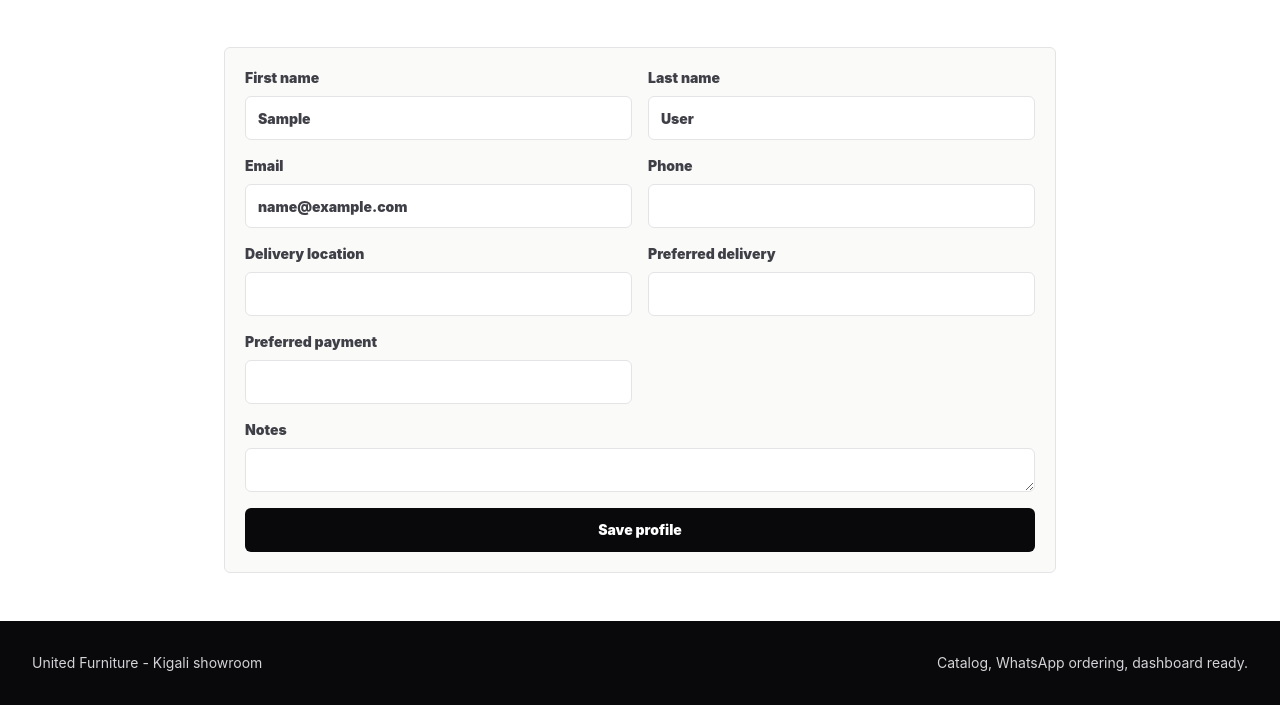
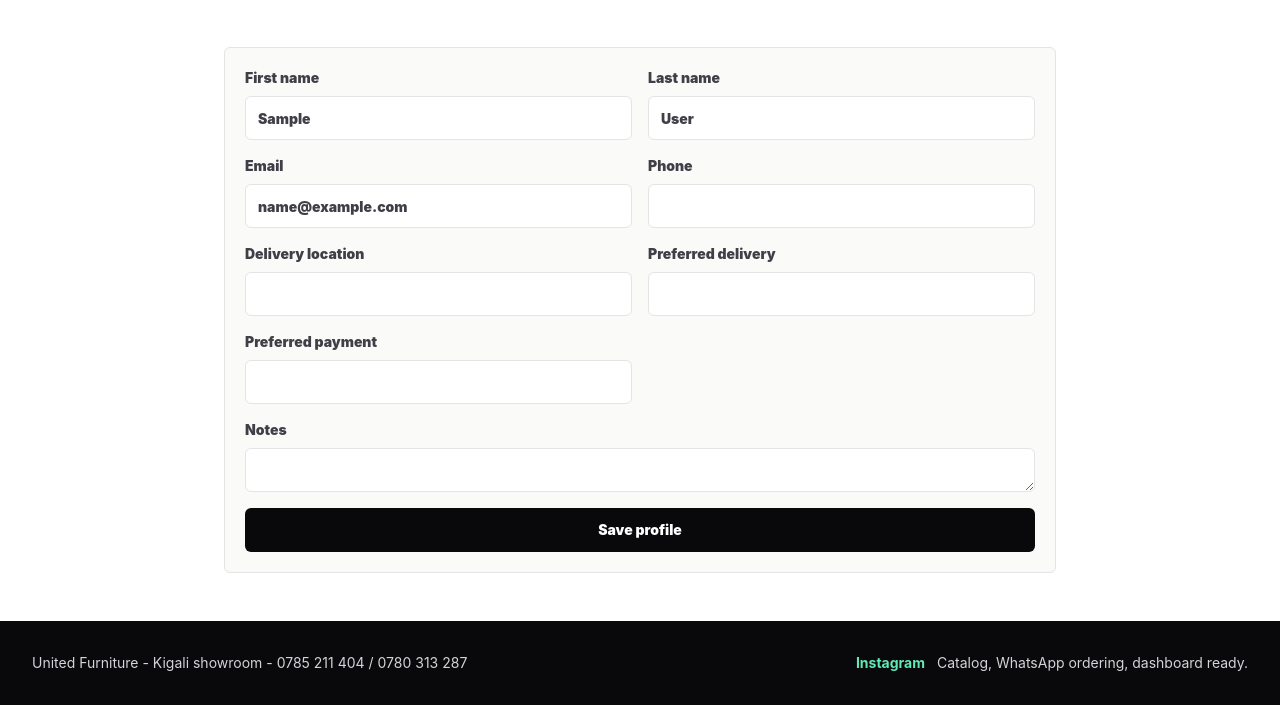
Before and after one commit to pammcharm/united-furtiture, a Django app: page /account/profile/ in a window 1280 px wide. Shown: the part 245-950 px from the top of the page. Run offline with Django 5.2, Linux system fonts and the light colour scheme; the visitor is signed in with stand-in values (Sample User, id 1); data comes from the database, SQL or seed files in the repository; data that the repository does not hold is empty; style sheets or scripts are compiled from the project's sources.

Commit message:
Update United Furniture contact and Instagram links

```diff
--- a/apps/businesses/management/commands/seed_united_furniture.py
+++ b/apps/businesses/management/commands/seed_united_furniture.py
@@ -15,7 +15,8 @@ class Command(BaseCommand):
             defaults={
                 "name": "United Furniture",
                 "logo_url": "/static/brand/logo.png",
-                "whatsapp_number": "250780000000",
+                "whatsapp_number": "250785211404",
+                "instagram_url": "https://www.instagram.com/unitedfurniture_rwanda/?hl=en",
                 "location": "Kigali showroom",
                 "currency": "RWF",
                 "primary_color": "#10b981",
--- a/apps/pages/site_data.py
+++ b/apps/pages/site_data.py
@@ -5,7 +5,9 @@ from apps.catalog.models import Product
 BUSINESS = {
     "name": "United Furniture",
     "short_name": "United",
-    "whatsapp_number": "250780000000",
+    "whatsapp_number": "250785211404",
+    "phone_numbers": "0785 211 404 / 0780 313 287",
+    "instagram_url": "https://www.instagram.com/unitedfurniture_rwanda/?hl=en",
     "location": "Kigali showroom",
     "currency": "RWF",
     "hero_image": "https://images.pexels.com/photos/276583/pexels-photo-276583.jpeg?auto=compress&cs=tinysrgb&w=1800",
@@ -112,6 +114,8 @@ def site_context():
             "name": business.name,
             "short_name": business.name.split()[0],
             "whatsapp_number": business.whatsapp_number,
+            "phone_numbers": "0785 211 404 / 0780 313 287",
+            "instagram_url": business.instagram_url or BUSINESS["instagram_url"],
             "location": business.location,
             "currency": business.currency,
             "hero_image": business.hero_image_url or BUSINESS["hero_image"],
--- a/src/main.js
+++ b/src/main.js
@@ -199,7 +199,7 @@ document.querySelectorAll(".option-card").forEach((card) => {
 
 const orderForm = document.querySelector("[data-order-form]");
 const orderWhatsapp = document.querySelector("[data-order-whatsapp]");
-const whatsappPhone = "250780000000";
+const whatsappPhone = "250785211404";
 const locationInput = document.querySelector("[data-order-location]");
 const shippingEstimate = document.querySelector("[data-shipping-estimate]");
 const deliveryAreasScript = document.querySelector("#delivery-areas-data");
--- a/templates/base.html
+++ b/templates/base.html
@@ -37,7 +37,7 @@
         "address": "{{ business.location }}",
         "telephone": "+{{ business.whatsapp_number }}",
         "priceRange": "{{ business.currency }}",
-        "sameAs": []
+        "sameAs": ["{{ business.instagram_url }}"]
       }
     </script>
     {% endblock %}
@@ -86,8 +86,11 @@
 
     <footer class="bg-zinc-950 py-8 text-white">
       <div class="mx-auto flex max-w-7xl flex-col gap-3 px-4 text-sm text-zinc-300 sm:flex-row sm:items-center sm:justify-between sm:px-6 lg:px-8">
-        <span>{{ business.name }} - {{ business.location }}</span>
-        <span>Catalog, WhatsApp ordering, dashboard ready.</span>
+        <span>{{ business.name }} - {{ business.location }} - {{ business.phone_numbers }}</span>
+        <span class="flex flex-wrap gap-3">
+          <a class="font-bold text-emerald-300" href="{{ business.instagram_url }}" target="_blank" rel="noopener">Instagram</a>
+          <span>Catalog, WhatsApp ordering, dashboard ready.</span>
+        </span>
       </div>
     </footer>
     <script type="module" src="{% static 'dist/app.js' %}"></script>
```
Also changed, not shown: static/dist/app.js.
